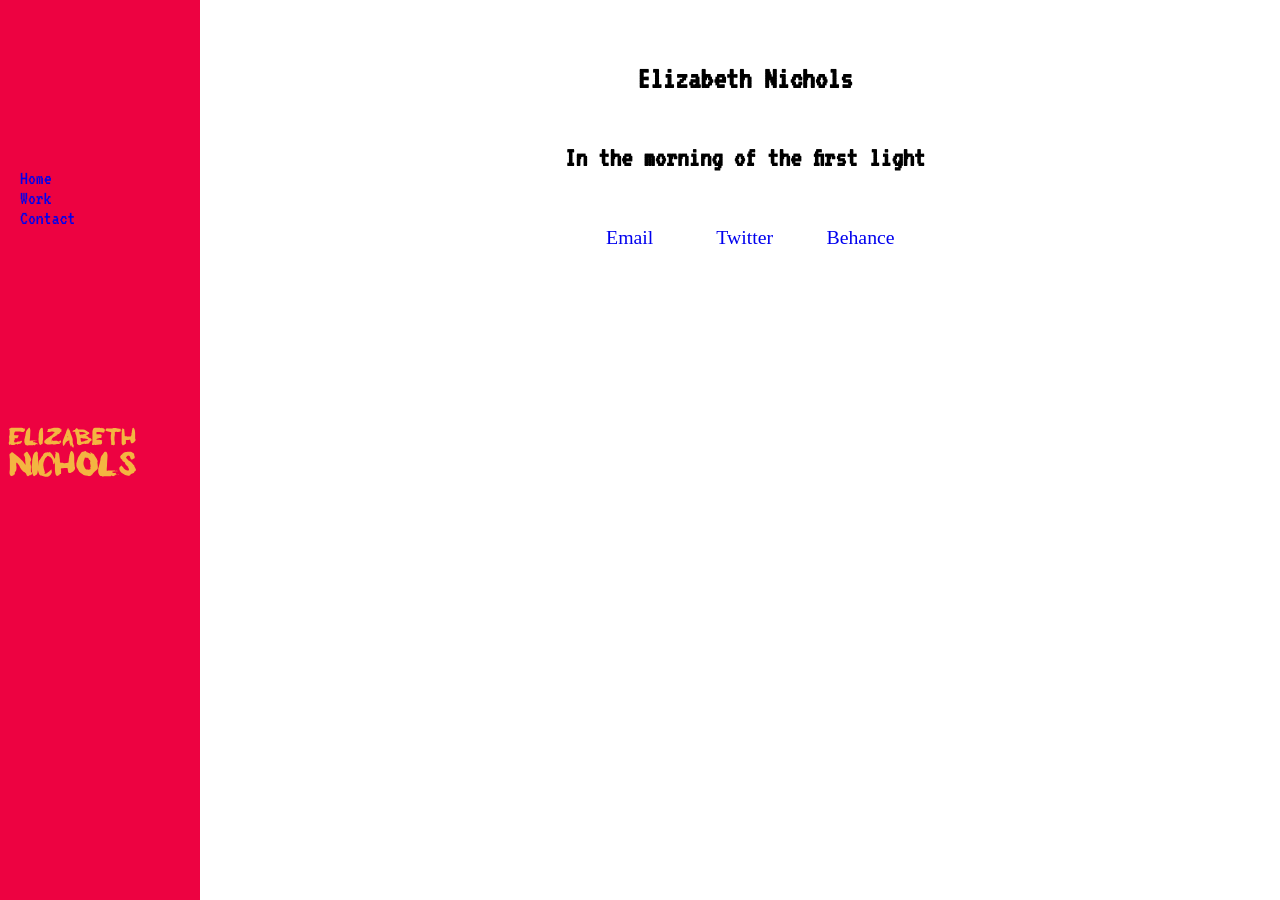
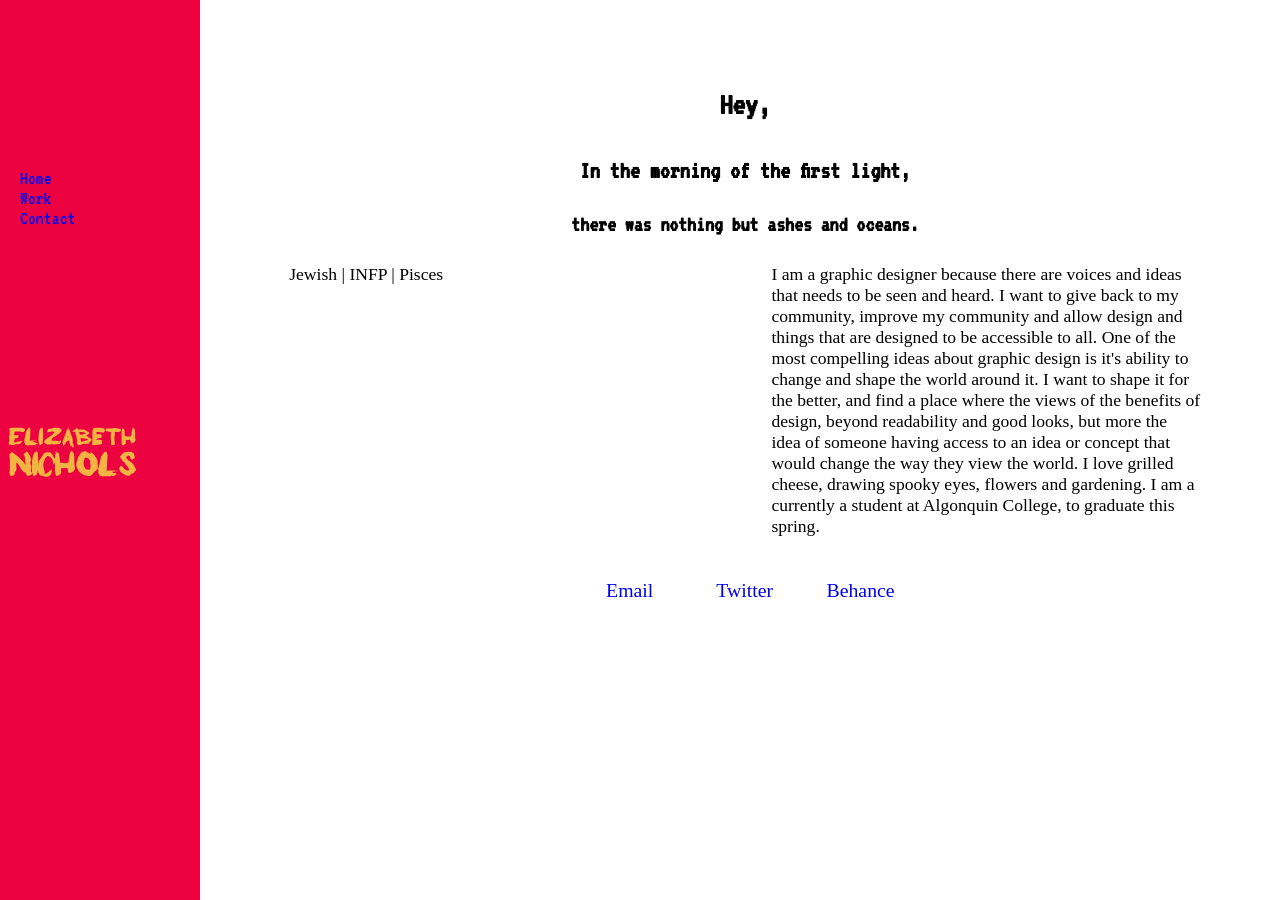
Before and after one commit to sky-bones/portfolio, a Jekyll site: the page built from contact.html, in a window 1280 px wide. Built offline with Jekyll 4.4.1, drawn with Linux system fonts in a browser that asks for light colours; some web fonts are replaced.

Commit message:
edits and move arounds

```diff
--- a/_layouts/default.html
+++ b/_layouts/default.html
@@ -12,6 +12,10 @@
 	<link href='https://fonts.googleapis.com/css?family=Halant:500|VT323' rel='stylesheet' type='text/css'>
 </head>
 
+<!-- <a href="{{site.baseurl}}/plant-eaters/" {% if page.url == '/plant-eaters/' %} class="current" {% endif %}>Plant eaters</a>
+
+{% if page.url == '/contact/' %} class="current" {% endif %}
+{% if page.url == '///' %} class="current" {% endif %} -->
 
 <body>
 
@@ -25,9 +29,9 @@
 		</label>
 	<nav class="nav-pad nav">
 		<ul>
-			<li><a class="" href="{{site.baseurl}}/">Home</a></li>
-			<li class=""><a class="" href="{{ site.baseurl }}/2015/10/20/accursed">Work</a></li>
-			<li class=""><a class="" href="{{ site.baseurl }}/contact/">Contact</a></li>
+			<li><a class="" href="{{site.baseurl}}/" {% if page.url == '///' %} class="current" {% endif %}>Home</a></li>
+			<li><a href="{{ site.baseurl }}/2015/10/20/accursed">Work</a></li>
+			<li><a href="{{ site.baseurl }}/contact/" {% if page.url == '{{site.baseurl}}/contact/' %} class="current" {% endif %} >Contact</a></li>
 
 			{% if page.previous %}
 				<li class="next-prev-large"><a href="{{site.baseurl}}{{page.previous.url}}">Back</a></li>
--- a/_layouts/portfolio-layout.html
+++ b/_layouts/portfolio-layout.html
@@ -18,7 +18,6 @@ layout: default
 <div class="grid">
 	<div class="unit unit-xs-1 text-center pad-t">
 		<h1>{{ page.title}}</h1>
-		<!-- title -->
 	</div>
 </div>
 
--- a/contact.html
+++ b/contact.html
@@ -4,14 +4,31 @@ layout: default
 <main>
 
 <div class="grid">
-	<div class="unit unit-xs-1 text-center">
-		<h1>Elizabeth Nichols</h1>
+	<div class="unit unit-xs-1 text-center pad-t">
+		<h1>Hey,</h1>
 	</div>
 </div>
 
 <div class="grid">
 	<div class="unit unit-xs-1 text-center gutter">
-		<h2>In the morning of the first light</h2>
+		<h3>In the morning of the first light,</h3>
+	</div>
+</div>
+
+<div class="grid">
+	<div class="unit unit-xs-1 text-center gutter">
+		<h4>there was nothing but ashes and oceans.</h4>
+	</div>
+</div>
+
+<div class="grid">
+	<div class="gutter unit unit-xs-1 unit-s-1 unit-m-1-2 unit-l-1-2 ">
+		<p>Jewish | INFP | Pisces
+		</p>
+	</div>
+
+	<div class="gutter unit unit-xs-1 unit-s-1 unit-m-1-2 unit-l-1-2">
+		<p> I am a graphic designer because there are voices and ideas that needs to be seen and heard. I want to give back to my community, improve my community and allow design and things that are designed to be accessible to all. One of the most compelling ideas about graphic design is it's ability to change and shape the world around it. I want to shape it for the better, and find a place where the views of the benefits of design, beyond readability and good looks, but more the idea of someone having access to an idea or concept that would change the way they view the world. I love grilled cheese, drawing spooky eyes, flowers and gardening. I am a currently a student at Algonquin College, to graduate this spring.</p>
 	</div>
 </div>
 
--- a/css/main.css
+++ b/css/main.css
@@ -25,7 +25,6 @@ html {
 	width: 100%;
 }
 
-
 body {
 	margin: 0;
 	padding: 0;
@@ -50,7 +49,6 @@ header {
 	background-color: #ED0241;
 	position: relative;
 }
-
 
 .nav {
 	font-family: 'VT323', sans-serif;
@@ -163,7 +161,6 @@ header {
 	padding: 12px 12px 12px 16px;
 	background-color: #EAB000;
 	display: block;
-
 }
 
 .nex-list-nav {
@@ -174,11 +171,11 @@ header {
 	display: none;
 }
 
+.ptf-img-lnk  img:hover {
+	    outline: 3px solid #3f5cff;
+}
 
 @media only screen and (min-width: 38em) {
-
-
-
 }
 
 @media only screen and (min-width: 60em) {
```
Also changed, not shown: _posts/2015-10-20-accursed.md (+2 -2 lines), index.html (+5 -10 lines).
